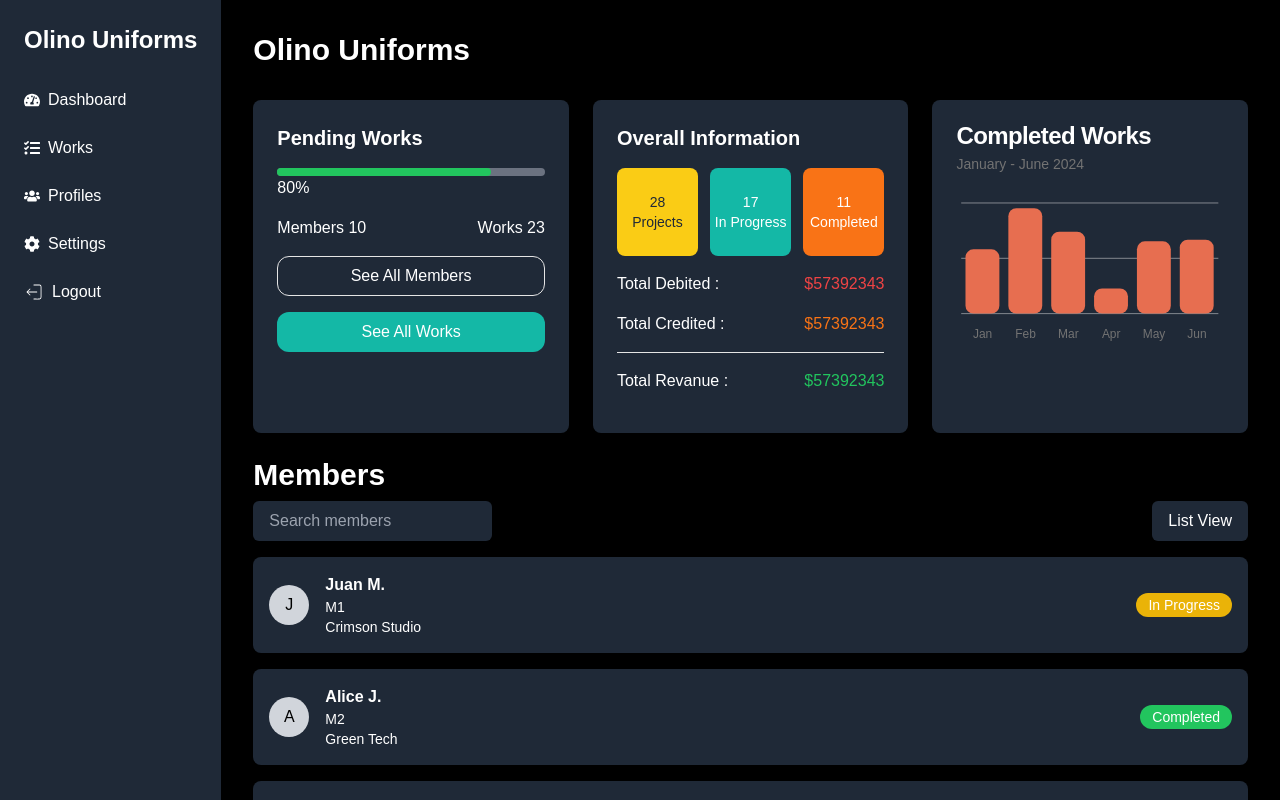
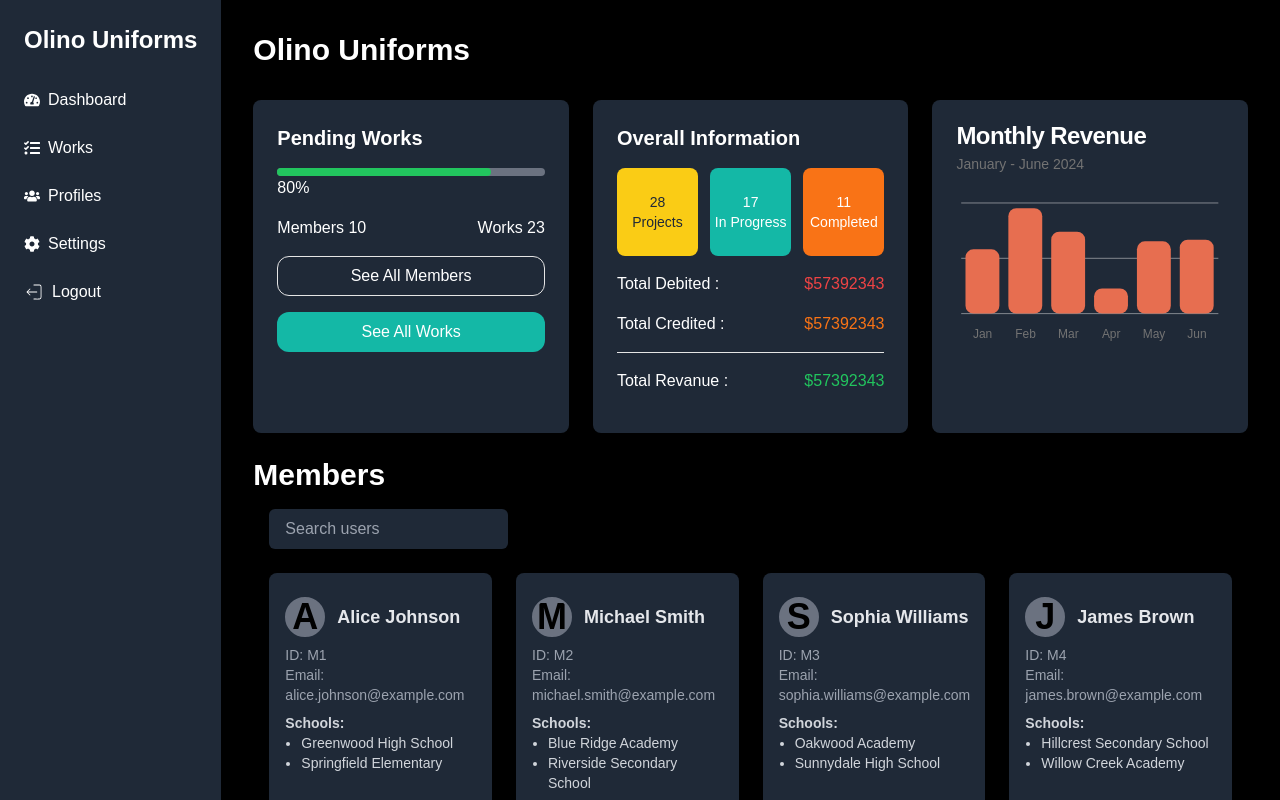
Before and after one commit to sinan-bh/olino-uniforms, a Next.js app: page /admin/home in a window 1280 px wide. Built offline with nearby package versions, Linux system fonts and the light colour scheme.

Commit message:
model completed

```diff
--- a/src/components/Home/home.tsx
+++ b/src/components/Home/home.tsx
@@ -64,15 +64,15 @@ export default function Home() {
         </div>
       </div>
 
-      <section className="flex flex-col md:flex-row items-center justify-center px-28 h-auto mt-32">
+      <section className="flex flex-col md:flex-row items-center justify-center px-10 h-auto ">
         <div
           ref={sectionRef}
-          className={`transition-all transform duration-1000 ${
+          className={`transition-all transform duration-1000 w-full  ${
             inView ? "opacity-100 translate-x-0" : "opacity-0 translate-x-20"
           }`}
         >
           <h2 className="text-3xl font-semibold text-center mb-6">About Us</h2>
-          <p className="text-lg leading-relaxed">
+          <p className="text-lg leading-relaxed max-w-full">
             Olino Uniforms is a leading manufacturer of high-quality uniforms,
             dedicated to providing comfortable and stylish apparel for
             professionals, schools, and institutions. With over a decade of
--- a/src/components/admin/dashboard/members/members.tsx
+++ b/src/components/admin/dashboard/members/members.tsx
@@ -1,122 +1,73 @@
 "use client";
 
 import React, { useState } from "react";
-
-const members = [
-  {
-    id: "M1",
-    name: "Juan M.",
-    status: "In Progress",
-    project: "Crimson Studio",
-  },
-  { id: "M2", name: "Alice J.", status: "Completed", project: "Green Tech" },
-  { id: "M3", name: "David P.", status: "On Hold", project: "Project X" },
-  {
-    id: "M4",
-    name: "Sarah L.",
-    status: "In Progress",
-    project: "Creative Agency",
-  },
-  {
-    id: "M5",
-    name: "Mike B.",
-    status: "Completed",
-    project: "Tech Innovations",
-  },
-  { id: "M6", name: "Linda W.", status: "On Hold", project: "Market Leaders" },
-  {
-    id: "M7",
-    name: "John D.",
-    status: "In Progress",
-    project: "Branding Solutions",
-  },
-  {
-    id: "M8",
-    name: "Sophia R.",
-    status: "Completed",
-    project: "Web Development",
-  },
-  { id: "M9", name: "Chris K.", status: "On Hold", project: "Design Studio" },
-  { id: "M10", name: "Emma S.", status: "In Progress", project: "UI/UX Team" },
-  // Add more members as needed
-];
+import { users } from "@/const/data-set";
 
 const MemberList: React.FC = () => {
-  const [view, setView] = useState("list"); // 'list' or 'grid'
   const [searchTerm, setSearchTerm] = useState("");
   const [showAll, setShowAll] = useState(false);
 
-  // Filter members based on search term
-  const filteredMembers = members.filter(
-    (member) =>
-      member.name.toLowerCase().includes(searchTerm.toLowerCase()) ||
-      member.id.toLowerCase().includes(searchTerm.toLowerCase())
-  );
+  const filteredUsers = users
+    .filter(
+      (user) =>
+        user.name.toLowerCase().includes(searchTerm.toLowerCase()) ||
+        user.memberId.toLowerCase().includes(searchTerm.toLowerCase()) ||
+        user.email.toLowerCase().includes(searchTerm.toLowerCase()) ||
+        user.workDetails.some((work) =>
+          work.schoolName.toLowerCase().includes(searchTerm.toLowerCase())
+        )
+    )
+    .slice(0, showAll ? undefined : 5);
 
   return (
-    <div className="mt-2 h-full">
-      <div className="flex justify-between items-center mb-4">
-        <div>
+    <div className="p-4 max-w-7xl mx-auto">
+      <div className="flex justify-start mb-6">
         <input
           type="text"
-            placeholder="Search members"
-            className="px-4 py-2 bg-gray-800 hover:bg-gray-900 rounded-md text-black"
+          placeholder="Search users"
+          className="px-4 py-2 bg-gray-800 hover:bg-gray-900 rounded-md focus:outline-none text-white max-w-full max-w-md"
           value={searchTerm}
           onChange={(e) => setSearchTerm(e.target.value)}
         />
       </div>
-        <div>
-          <button
-            onClick={() => setView(view === "list" ? "grid" : "list")}
-            className="px-4 py-2 bg-gray-800 text-white rounded-md hover:bg-gray-900"
+
+      <div className="grid grid-cols-1 sm:grid-cols-2 md:grid-cols-3 lg:grid-cols-4 gap-6 h-[450px]  overflow-y-auto">
+        {filteredUsers.map((user) => (
+          <div
+            key={user.id}
+            className="p-4 bg-gray-800 rounded-lg shadow-md hover:shadow-lg transition"
           >
-            {view === "grid" ? "Grid View" : "List View"}
-          </button>
+            <div className="flex flex-col items-start ">
+              <div className="flex items-center w-full py-2">
+                <div className="w-10 h-10 font-bold text-4xl flex justify-center items-center bg-gray-500 text-black rounded-full overflow-hidden border-2 border-gray-500">
+                  {user.name[0]}
+                </div>
+
+                <div className="text-lg font-semibold text-gray-200 pl-3">
+                  {user.name}
                 </div>
               </div>
+              <div className="text-sm text-gray-400">ID: {user.memberId}</div>
+              <div className="text-sm text-gray-400">Email: {user.email}</div>
 
-      <div
-        className={`grid gap-4 ${
-          view === "grid" ? "grid-cols-3" : "grid-cols-1"
-        }`}
-      >
-        {filteredMembers
-          .slice(0, showAll ? filteredMembers.length : 5)
-          .map((member) => (
-            <div
-              key={member.id}
-              className="flex items-center justify-between p-4  rounded-lg bg-gray-800 "
-            >
-              <div className="flex items-center">
-                <div className="w-10 h-10 bg-gray-300 rounded-full flex items-center justify-center mr-4">
-                  <span className="text-black">{member.name[0]}</span>
+              <div className="mt-2 text-sm text-gray-300">
+                <strong>Schools:</strong>
+                <ul className="list-disc ml-4">
+                  {user.workDetails.map((work) => (
+                    <li key={work.workId}>{work.schoolName}</li>
+                  ))}
+                </ul>
               </div>
-                <div>
-                  <div className="font-semibold text-white">{member.name}</div>
-                  <div className="text-sm text-white">{member.id}</div>
-                  <div className="text-sm text-white">{member.project}</div>
-                </div>
-              </div>
-              <div>
-                <span
-                  className={`text-sm px-3 py-1 rounded-full ${
-                    member.status === "In Progress"
-                      ? "bg-yellow-500 text-white"
-                      : "bg-green-500 text-white"
-                  }`}
-                >
-                  {member.status}
-                </span>
             </div>
           </div>
         ))}
       </div>
 
-      {!showAll && filteredMembers.length > 5 && (
-        <div className="mt-4 text-center">
+      {!showAll && users.length > 5 && (
+        <div className="mt-6 text-center">
           <button
             onClick={() => setShowAll(true)}
-            className="px-4 py-2 bg-gray-800 hover:bg-gray-900 text-white rounded-full"
+            className="px-6 py-2 bg-blue-600 text-white rounded-full hover:bg-blue-700 transition"
           >
             Show More
           </button>
--- a/src/components/admin/profiles/add-members.tsx
+++ b/src/components/admin/profiles/add-members.tsx
@@ -21,7 +21,7 @@ const AddMemberPopup: React.FC = () => {
   };
 
   return (
-    <div className="p-4">
+    <div className="py-2">
       <Button
         className="bg-gray-800 hover:bg-gray-900 text-gray-400"
         variant="default"
--- a/src/components/admin/profiles/profiles.tsx
+++ b/src/components/admin/profiles/profiles.tsx
@@ -53,7 +53,7 @@ const Members: React.FC = () => {
         <h1 className="text-2xl font-semibold mb-4 text-white mt-14 sm:mt-0">
           Member Profiles
         </h1>
-        <div className="flex justify-between items-center gap-4 mb-4">
+        <div className="flex items-center gap-2">
           <div>
             <AddMemberPopup />
           </div>
@@ -63,7 +63,7 @@ const Members: React.FC = () => {
               placeholder="Search by Name or Mid"
               value={searchQuery}
               onChange={(e) => setSearchQuery(e.target.value)}
-              className="p-2 rounded bg-gray-800 text-white placeholder-gray-400 "
+              className="w-full p-2 rounded bg-gray-800 text-white placeholder-gray-400 hover:bg-gray-900"
             />
           </div>
         </div>
--- a/src/components/chart-bar/char-bar.tsx
+++ b/src/components/chart-bar/char-bar.tsx
@@ -36,7 +36,7 @@ export function Chart() {
   return (
     <Card className="bg-gray-800 border-none h-full">
       <CardHeader>
-        <CardTitle className="text-white">Completed Works</CardTitle>
+        <CardTitle className="text-white">Monthly Revenue</CardTitle>
         <CardDescription>January - June 2024</CardDescription>
       </CardHeader>
       <CardContent>
--- /dev/null
+++ b/src/components/user/works/work-details.tsx
@@ -0,0 +1,140 @@
+"use client";
+
+import React, { useState } from "react";
+import { useParams } from "next/navigation";
+import { mockData } from "@/const/data-set";
+import { FiEdit3, FiCheck } from "react-icons/fi";
+
+const WorkDetailsPage: React.FC = () => {
+  const { MId, wId }: { MId: string; wId: string } = useParams();
+  const [isEditing, setIsEditing] = useState(false);
+  const [workData, setWorkData] = useState(() => {
+    const work = mockData.find(
+      (item) => item.assignedMemberId === MId && item.id.toString() === wId
+    );
+    return work || null;
+  });
+
+  // Handle field updates
+  const handleInputChange = (field: string, value: string) => {
+    if (workData) {
+      setWorkData({ ...workData, [field]: value });
+    }
+  };
+
+  // Toggle editing mode
+  const toggleEditMode = () => {
+    setIsEditing(!isEditing);
+  };
+
+  return (
+    <div className="p-6 mt-5 max-w-4xl mx-auto bg-[#ecdec4] border rounded-lg shadow-md">
+      {workData ? (
+        <>
+          <div className="flex justify-between items-center mb-6">
+            <h1 className="text-2xl sm:text-3xl font-bold text-gray-800">
+              Work Details
+            </h1>
+            <button
+              className="text-gray-600 hover:text-gray-800 transition"
+              onClick={toggleEditMode}
+            >
+              {isEditing ? (
+                <FiCheck className="text-xl" title="Save" />
+              ) : (
+                <FiEdit3 className="text-xl" title="Edit" />
+              )}
+            </button>
+          </div>
+          <div className="space-y-4 sm:space-y-6">
+            <div className="flex flex-col sm:flex-row justify-between items-start sm:items-center">
+              <p className="text-lg">
+                <span className="font-semibold text-gray-600">
+                  School Name:
+                </span>{" "}
+                {isEditing ? (
+                  <input
+                    type="text"
+                    value={workData.schoolName}
+                    onChange={(e) =>
+                      handleInputChange("schoolName", e.target.value)
+                    }
+                    className="ml-2 border rounded px-2 py-1 text-gray-700 focus:outline-none focus:ring-2 focus:ring-gray-400"
+                  />
+                ) : (
+                  workData.schoolName
+                )}
+              </p>
+            </div>
+            <p className="text-lg">
+              <span className="font-semibold text-gray-600">
+                School Address:
+              </span>{" "}
+              {isEditing ? (
+                <input
+                  type="text"
+                  value={workData.schoolAddress}
+                  onChange={(e) =>
+                    handleInputChange("schoolAddress", e.target.value)
+                  }
+                  className="ml-2 border rounded px-2 py-1 text-gray-700 focus:outline-none focus:ring-2 focus:ring-gray-400"
+                />
+              ) : (
+                workData.schoolAddress
+              )}
+            </p>
+            <p className="text-lg">
+              <span className="font-semibold text-gray-600">
+                Uniform Color:
+              </span>{" "}
+              {isEditing ? (
+                <input
+                  type="text"
+                  value={workData.uniformColor}
+                  onChange={(e) =>
+                    handleInputChange("uniformColor", e.target.value)
+                  }
+                  className="ml-2 border rounded px-2 py-1 text-gray-700 focus:outline-none focus:ring-2 focus:ring-gray-400"
+                />
+              ) : (
+                workData.uniformColor
+              )}
+            </p>
+            <p className="text-lg">
+              <span className="font-semibold text-gray-600">Status:</span>{" "}
+              {isEditing ? (
+                <select
+                  value={workData.status}
+                  onChange={(e) => handleInputChange("status", e.target.value)}
+                  className="ml-2 border rounded px-2 py-1 text-gray-700 focus:outline-none focus:ring-2 focus:ring-gray-400"
+                >
+                  <option value="pending">Pending</option>
+                  <option value="progressing">Progressing</option>
+                  <option value="completed">Completed</option>
+                </select>
+              ) : (
+                <span
+                  className={`font-semibold capitalize ${
+                    workData.status === "pending"
+                      ? "text-yellow-500"
+                      : workData.status === "completed"
+                      ? "text-green-500"
+                      : "text-blue-500"
+                  }`}
+                >
+                  {workData.status}
+                </span>
+              )}
+            </p>
+          </div>
+        </>
+      ) : (
+        <p className="text-gray-500 text-center mt-10">
+          No work found with the specified ID.
+        </p>
+      )}
+    </div>
+  );
+};
+
+export default WorkDetailsPage;
```
Also changed, not shown: src/app/(root)/M/[MId]/works/[wId]/page.tsx (added, +10 -0 lines), src/components/admin/sidebar/sidebar.tsx (+15 -5 lines), src/components/admin/works/works.tsx (+6 -15 lines), src/components/user/nav-bar/nav-bar.tsx (+17 -13 lines), src/components/user/works/view-works.tsx (+40 -31 lines), src/const/data-set.ts (+5 -5 lines). Lines whose indentation alone changed are shown as unchanged.
